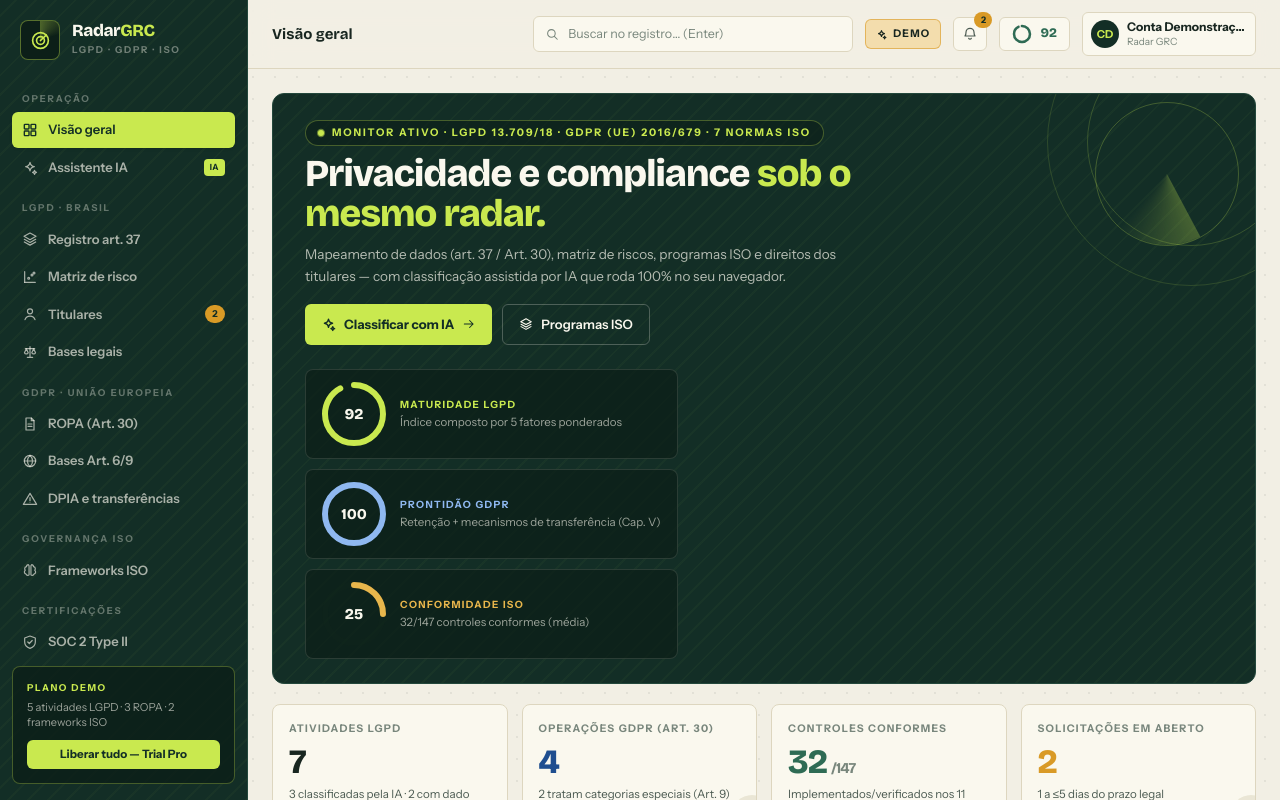
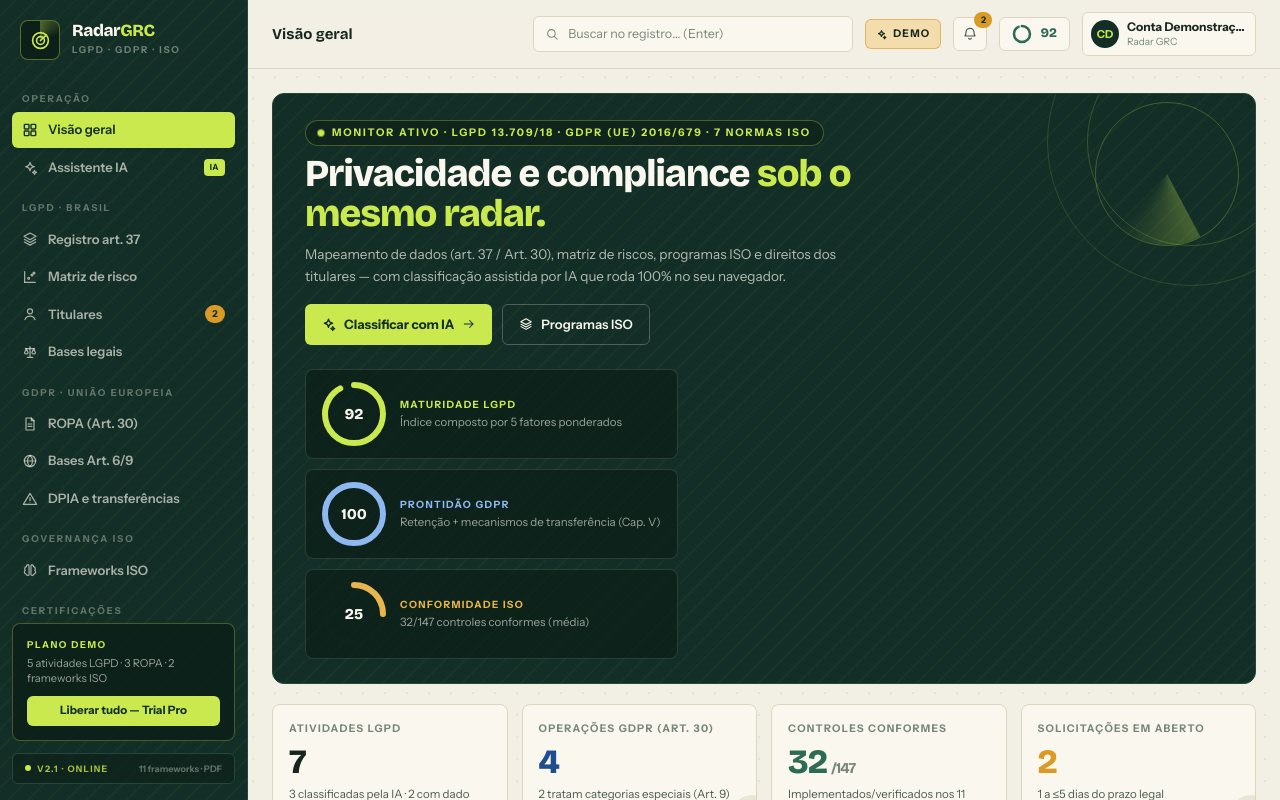
Before and after one commit to Lampada-digital/RadarLGPD, a React (Vite) app: page / in a window 1280 px wide. Both pictures are taken after a click on the button "Entrar na demonstração". Built offline with nearby package versions, Linux system fonts and the light colour scheme.

Commit message:
task snapshot b5e63709-b3be-464b-aed6-d31e78644244

```diff
--- a/src/App.tsx
+++ b/src/App.tsx
@@ -235,7 +235,7 @@ function Shell() {
       </button>
       <NavList />
       {usuario?.plano === "demo" && usuario.papel !== "admin" && (
-        <div className="mx-3 mb-4 rounded-lg border border-lime/30 bg-pine-deep/80 p-3.5">
+        <div className="mx-3 mb-3 rounded-lg border border-lime/30 bg-pine-deep/80 p-3.5">
           <p className="text-[9.5px] font-extrabold tracking-[0.16em] text-lime uppercase">Plano Demo</p>
           <p className="mt-1 text-[11px] leading-snug text-cream/60">5 atividades LGPD · 3 ROPA · 2 frameworks ISO</p>
           <button onClick={abrirUpgrade} className="mt-2.5 w-full rounded-md bg-lime px-3 py-1.5 text-[11.5px] font-extrabold text-pine transition hover:bg-lime-soft active:scale-[0.98]">
@@ -243,6 +243,12 @@ function Shell() {
           </button>
         </div>
       )}
+      <div className="mx-3 mb-4 flex items-center justify-between rounded-md border border-pine-line bg-pine-deep/60 px-3 py-2">
+        <span className="flex items-center gap-1.5 text-[9px] font-extrabold tracking-[0.14em] text-lime/80 uppercase">
+          <span className="pulse-dot size-1.5 rounded-full bg-lime" /> v2.1 · online
+        </span>
+        <span className="text-[9px] font-bold text-cream/35">11 frameworks · PDF</span>
+      </div>
     </>
   );
 
```
